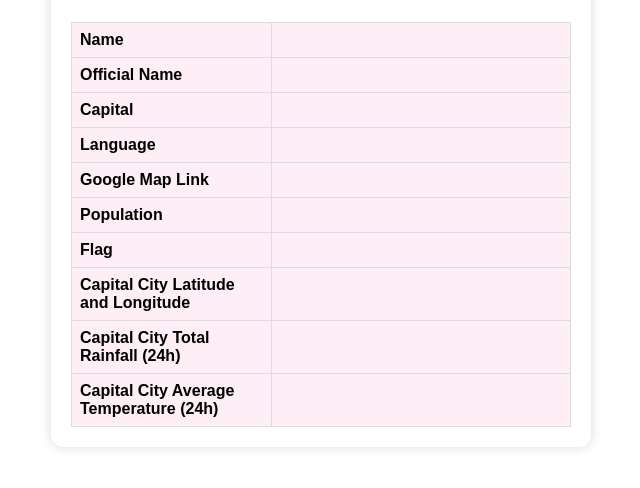
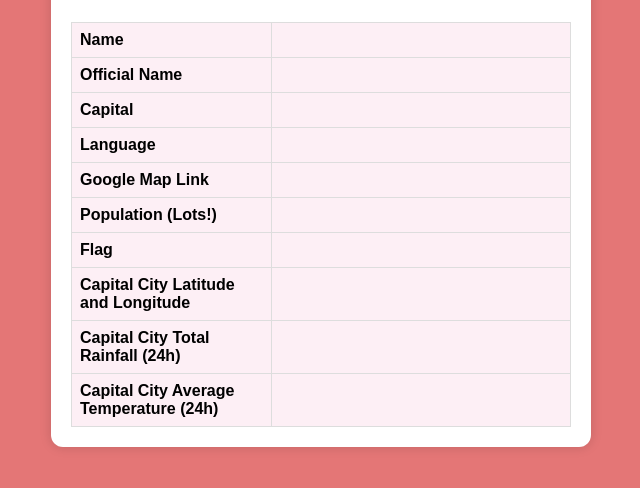
Before and after one commit to RoamingAlone/week-7-git, a plain HTML site: page index.html in a window 1280 px wide. Shown: the part 242-730 px from the top of the page, without its empty margins (319-959 px from the left). Drawn offline with Linux system fonts and the light colour scheme.

Commit message:
Small Updates from A

```diff
--- a/index.html
+++ b/index.html
@@ -45,7 +45,7 @@
                 <td id="map"></td>
             </tr>
             <tr>
-                <td class="label">Population</td>
+                <td class="label">Population (Lots!)</td>
                 <td id="population"></td>
             </tr>
             <tr>
--- a/script.js
+++ b/script.js
@@ -43,7 +43,7 @@ document.getElementById("countrySelect").addEventListener("change", async functi
     document.getElementById("rain").textContent = `${totalRain} mm`;
     document.getElementById("temp").textContent = `${avgTemp} °C`;
   } catch (err) {
-    alert("Error fetching data. Please try again.");
+    alert("Error fetching data. Please try again laters.");
     console.error(err);
   } finally {
     showSpinner(false);
--- a/style.css
+++ b/style.css
@@ -4,7 +4,7 @@
     align-items: center;
     height: 100vh;
     font-family: Arial, sans-serif;
-    background: #ffffff;
+    background: #e47676;
   }
 
   #container {
```
